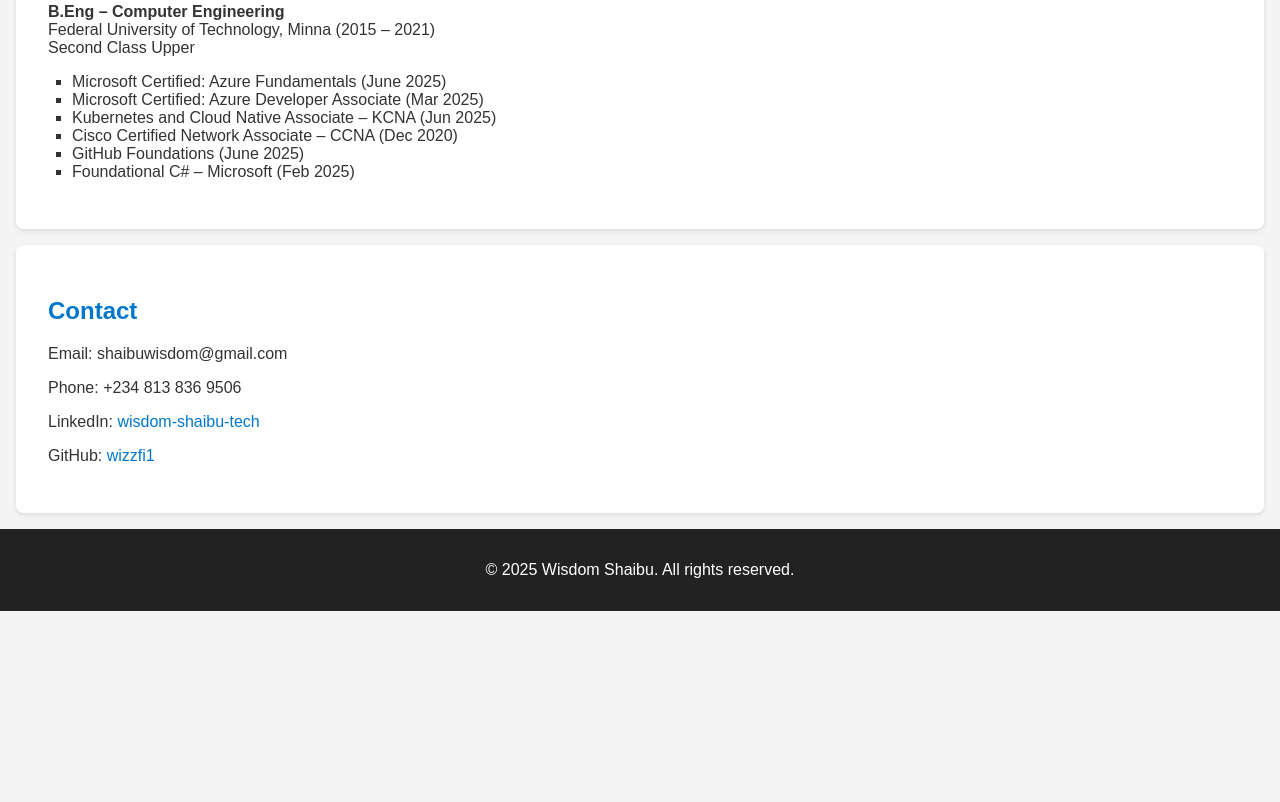
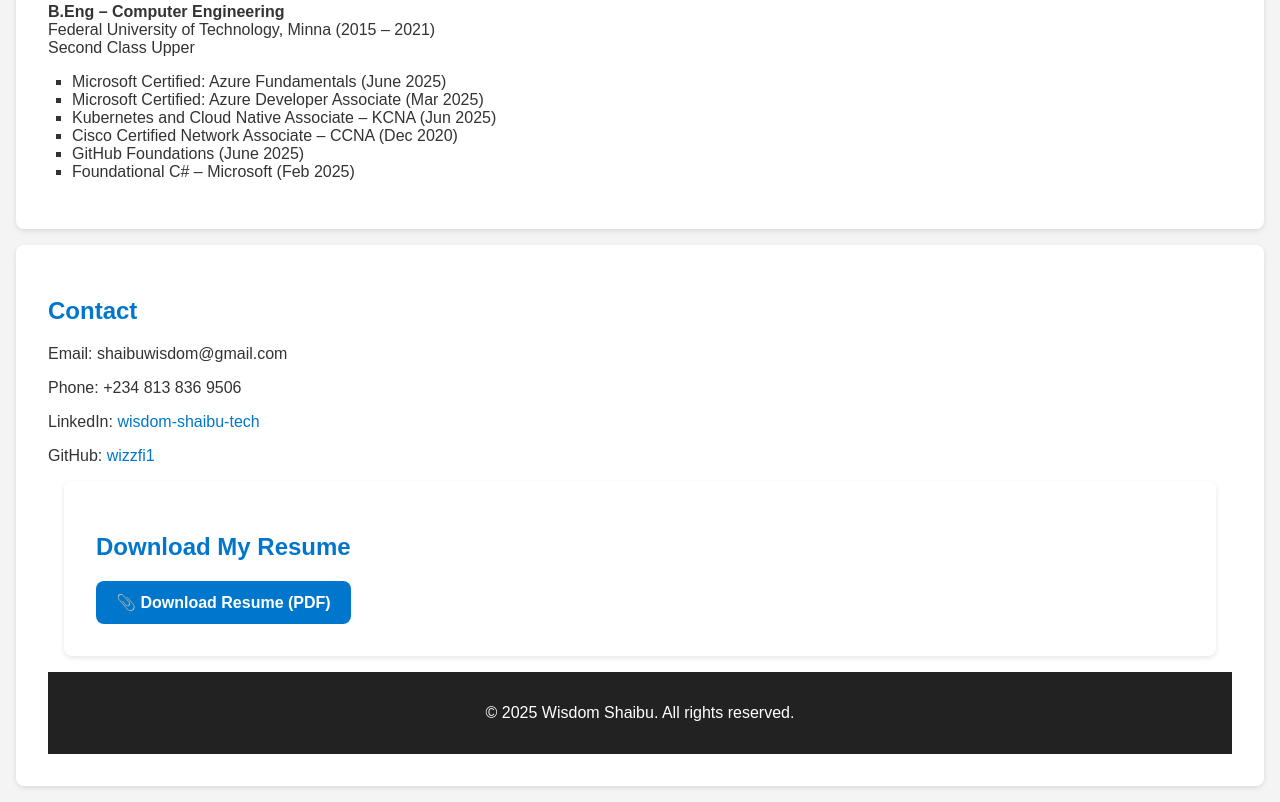
Before and after one commit to wizzfi1/HexSoftwares_Personal_Portfolio, a plain HTML site: page index.html in a window 1280 px wide. Shown: the part 1773-2575 px from the top of the page. Before the commit the page ends 2384 px from the top, so only its background shows below. Drawn offline with Linux system fonts and the light colour scheme.

Commit message:
add download button

```diff
--- a/index.html
+++ b/index.html
@@ -136,7 +136,11 @@
     <p>Phone: +234 813 836 9506</p>
     <p>LinkedIn: <a href="https://linkedin.com/in/wisdom-shaibu-tech" target="_blank">wisdom-shaibu-tech</a></p>
     <p>GitHub: <a href="https://github.com/wizzfi1" target="_blank">wizzfi1</a></p>
-  </section>
+
+    <section id="resume">
+  <h2>Download My Resume</h2>
+  <a href="wisdom-shaibu-resume.pdf" download class="btn-download">📎 Download Resume (PDF)</a>
+</section>
 
   <footer>
     <p>&copy; 2025 Wisdom Shaibu. All rights reserved.</p>
--- a/style.css
+++ b/style.css
@@ -53,3 +53,18 @@ footer {
 .job, .project {
   margin-bottom: 1.5rem;
 }
+
+.btn-download {
+  display: inline-block;
+  background-color: #0077cc;
+  color: white;
+  padding: 12px 20px;
+  border-radius: 8px;
+  text-decoration: none;
+  font-weight: bold;
+  transition: background-color 0.3s;
+}
+
+.btn-download:hover {
+  background-color: #005fa3;
+}
```
Also changed, not shown: 1 other file.
